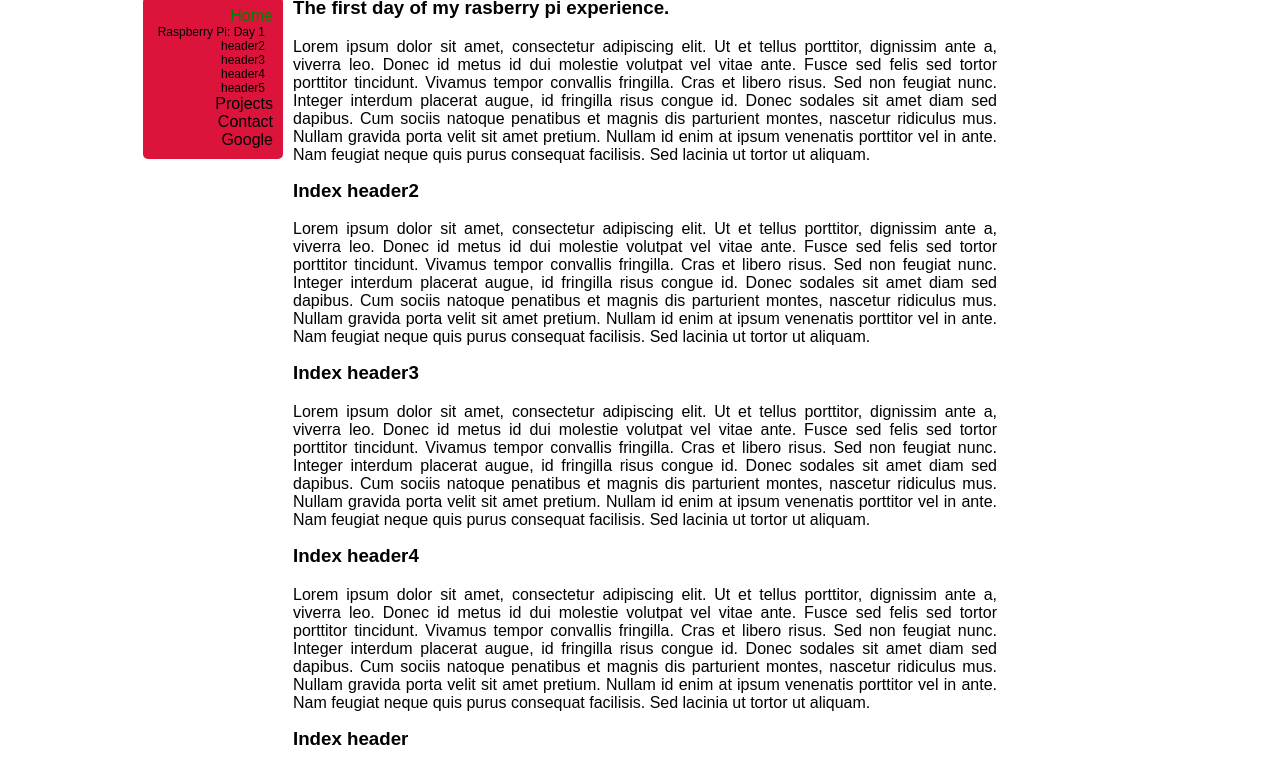
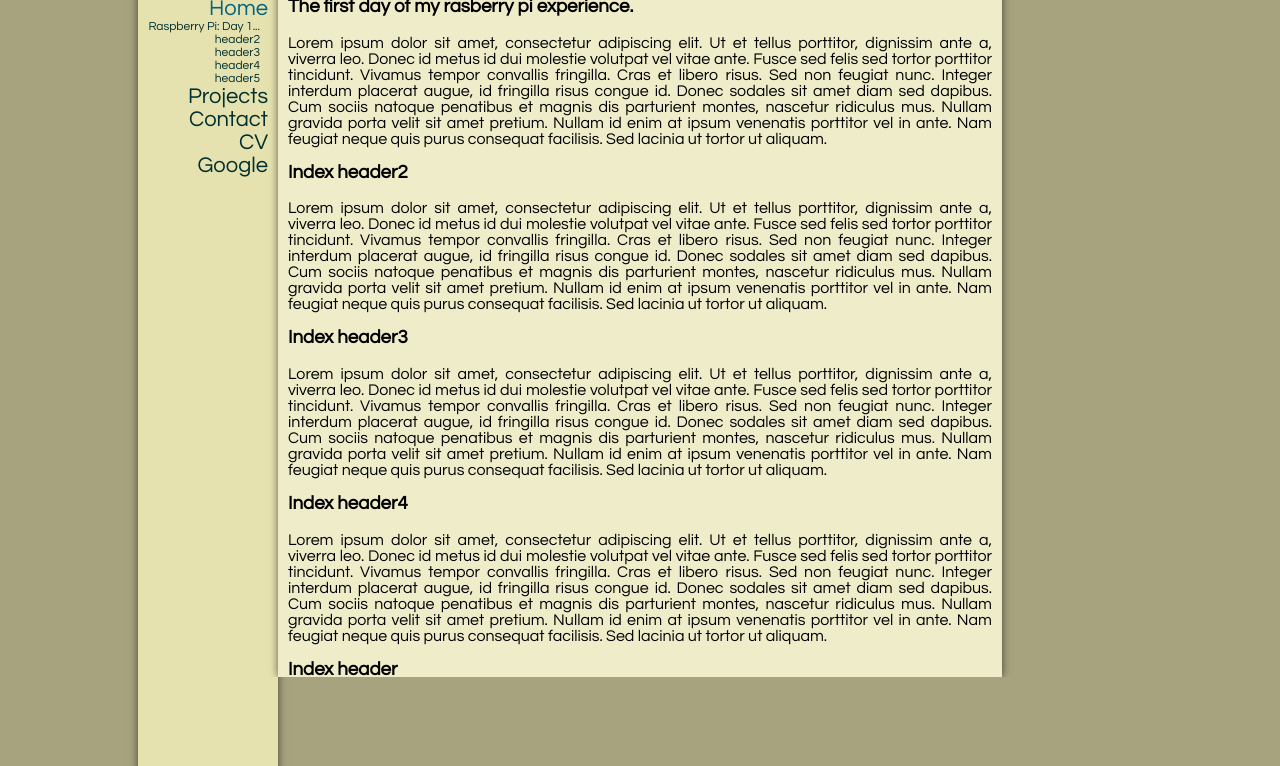
Before and after one commit to JoelBrenstrum/WebSiteJoelBrenstrum, a plain HTML site: page public_html/index.html in a window 1280 px wide. Shown: the part 123-889 px from the top of the page. After the commit the page ends 800 px from the top, so only its background shows below. Drawn offline with Linux system fonts and the light colour scheme.

Commit message:
Oh so pretty, bonus scrolling is fixed

```diff
--- a/public_html/css/base.css
+++ b/public_html/css/base.css
@@ -1,25 +1,40 @@
-body{
-    margin:0px;
+html, body{
+         height:100%;
+         overflow: hidden;
+        margin: 0px;
+         margin:0px;
+         background-color: #A7A37E;
 }
+
 .central_div{
      position:relative;
      width:55%;
      min-width: 200px;
      margin: auto;
+     margin-bottom: 0px;
      font-family: 'Questrial', sans-serif;
+
 }
-#containder_div{
+#container_div{
+     height:100%;
      position:relative;
      margin: auto;
-     padding-top: 120px;
+
 
 }
+#header_spacefiller_div{
+    height:120px;
+}
 #inner_div{
+    margin-top: -10px;
+    padding-top:10px;
+    overflow-y: scroll;
     height:100%;
+    background-color: #EFECCA;
     text-align: justify;
-   /* border-left-width: 1px;
-    border-left-style: solid;*/
     padding-left: 10px;
+    padding-right: 10px;
+    box-shadow: 0px 0px 8px rgba(0,0,0,.6);
 }
 
 h3{
@@ -27,7 +42,7 @@ h3{
 }
 .anchor{
   display: block;
-  height: 130px; /*same height as header*/
-  margin-top: -130px; /*same height as header*/
+  height: 120px; /*same height as header*/
+  margin-top: -120px; /*same height as header*/
   visibility: hidden;
 }
--- a/public_html/css/header.css
+++ b/public_html/css/header.css
@@ -4,7 +4,7 @@
     top: 0px;
     height:110px;
     width: 100%;
-    background-color: #EB7F00;
+    background-color: #046380;
     z-index: 10;
     box-shadow: 0 2px 8px rgba(0,0,0,.6);
 }
--- a/public_html/css/nav.css
+++ b/public_html/css/nav.css
@@ -3,18 +3,23 @@
     position:fixed;
     left:0px;
     font-family: 'Questrial', sans-serif;
-
+    height: 100%;
 }
 #nav_inner_div{
-
+    top:120px;
     min-width: 120px;
-    right:5px;
+    right:10px;
     position:absolute;
-    background-color: crimson;
+    background-color: #E6E2AF;
     padding:10px;
-    border-radius: 5px;
+    margin-top: -10px;
+    padding-top:20px;
+    height: 100%;
+    box-shadow: 0px 0px 8px rgba(0,0,0,.6);
+    /*border-radius: 5px;*/
 }
 #nav_inner_div ul{
+    font-size: 22px;
     padding:0px;
     margin:0px;
     overflow: hidden;
@@ -25,7 +30,8 @@
 }
 #nav_inner_div ul li{
     cursor: pointer;
-    color:black;
+
+    color:#002F2F;
 }
 #nav_inner_div ul li ul {
     font-size: 12px;
@@ -36,5 +42,5 @@ a{
     color: inherit;
 }
 .selected_page{
-    color:green;
+    color:#046380;
 }
--- a/public_html/index.html
+++ b/public_html/index.html
@@ -16,13 +16,13 @@ and open the template in the editor.
         <script src="js/Foundation.js" type="text/javascript"></script>
         <script src="js/viewmodels/viewModel.js" type="text/javascript"></script>
 
-
+        <link href="//fonts.googleapis.com/css?family=Questrial:400" rel="stylesheet" type="text/css">
         <link href="css/base.css" rel="stylesheet" type="text/css"/>
         <link href="css/header.css" rel="stylesheet" type="text/css"/>
         <link href="css/nav.css" rel="stylesheet" type="text/css"/>
         <script>
             var loaded = function() {
-                $j.sharedJSONData =$j.getJsonData("sharedJson");
+                $j.sharedJSONData = $j.getJsonData("sharedJson");
                 $j.updateView($j.currentView);
                 ko.applyBindings($j.viewModel);
             }
@@ -35,7 +35,7 @@ and open the template in the editor.
                 <div id="subtitle_div" data-bind="text: header"></div>
             </div>
         </div>
-        <div  id="containder_div">
+        <div  id="container_div">
             <div id="nav_div">
                 <div id="nav_inner_div">
                     <ul data-bind="template: { name: 'menu-element-template', foreach: menuElements }"></ul>
@@ -51,13 +51,13 @@ and open the template in the editor.
                             </script>
                             <script type="text/html" id="submenu-element-template">
                             <li data-bind="">
-                            <a  data-bind=" text: id, attr: { href: '#'+id }"></a>
+                                <a  data-bind=" text: (id.length > 20 ? id.substring(0, 20).trim() + '...' : id), attr: { href: '#'+id }"></a>
                             </li>
                             </script>
                         </div>
                     </div>
                     <div class="central_div" id="inner_div">
-
+                        <div id="header_spacefiller_div"></div>
                         <div data-bind="template: { name: 'body-element-template', foreach: bodyElements }"></div>
                         <script type="text/html" id="body-element-template">
                             <span class="anchor" data-bind="if:id, attr: { id: id }"></span>
--- a/public_html/json/index.json
+++ b/public_html/json/index.json
@@ -1,7 +1,7 @@
 {
     "header": "Home",
     "bodyElements": [{
-            "id": "Raspberry Pi: Day 1",
+            "id": "Raspberry Pi: Day 1 continued",
             "subfile": "",
             "heading": "The first day of my rasberry pi experience.",
             "content": "Lorem ipsum dolor sit amet, consectetur adipiscing elit. Ut et tellus porttitor, dignissim ante a, viverra leo. Donec id metus id dui molestie volutpat vel vitae ante. Fusce sed felis sed tortor porttitor tincidunt. Vivamus tempor convallis fringilla. Cras et libero risus. Sed non feugiat nunc. Integer interdum placerat augue, id fringilla risus congue id. Donec sodales sit amet diam sed dapibus. Cum sociis natoque penatibus et magnis dis parturient montes, nascetur ridiculus mus. Nullam gravida porta velit sit amet pretium. Nullam id enim at ipsum venenatis porttitor vel in ante. Nam feugiat neque quis purus consequat facilisis. Sed lacinia ut tortor ut aliquam."
--- a/public_html/json/projects.json
+++ b/public_html/json/projects.json
@@ -2,7 +2,7 @@
     "header": "Projects",
     "bodyElements":  [{
             "id":"header1",
-            "subfile":"json/projects/project1.html",
+            "subfile":"html/projects/project1.html",
             "heading" :"project1.html header",
             "content": "Project Content"
         },
--- a/public_html/json/sharedJson.json
+++ b/public_html/json/sharedJson.json
@@ -17,6 +17,11 @@
             "url": "viewsEnum.contact"
         },
         {
+            "isLink":false,
+            "title":"CV",
+            "url": "viewsEnum.cv"
+        },
+        {
             "isLink":true,
             "title":"Google",
             "url": "http://www.google.com"
```
Also changed, not shown: public_html/html/cv.html (added, +3 -0 lines), public_html/json/cv.json (added, +11 -0 lines), public_html/html/projects/project1.html (renamed from public_html/json/projects/project1.html), 1 other file. Lines whose indentation alone changed are shown as unchanged.
